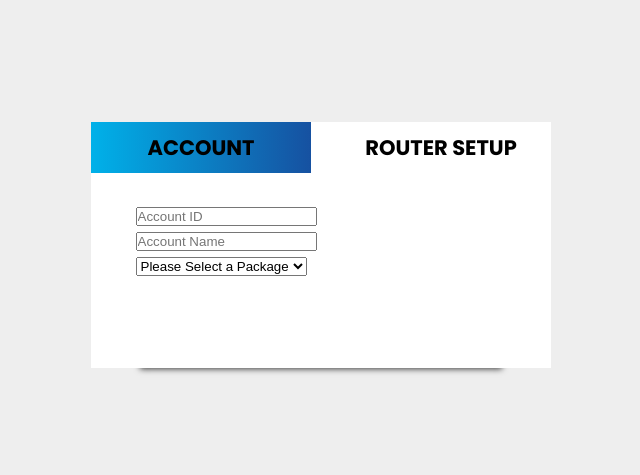
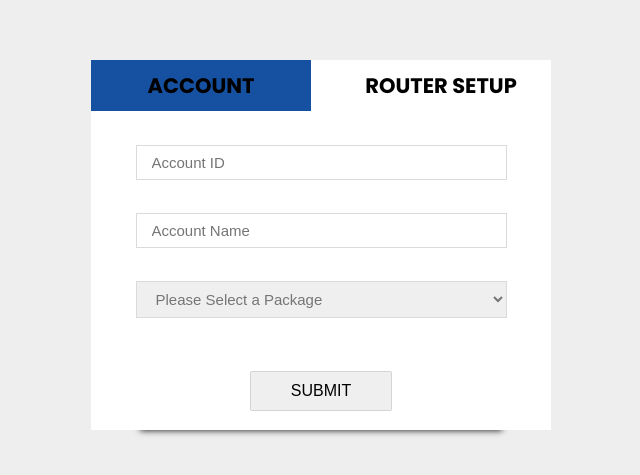
Before and after one commit to kendrickpeoples/TikTool-V4.0, a plain HTML site: page index.html in a window 1280 px wide. Shown: the part 155-630 px from the top of the page, without its empty margins (319-959 px from the left). Drawn offline with Linux system fonts and the light colour scheme.

Commit message:
added more form styling

```diff
--- a/assets/css/style.css
+++ b/assets/css/style.css
@@ -5,9 +5,9 @@
 	--neutral-3: hsl(235, 45%, 61%);
 	--neutral-4: hsl(236, 100%, 87%);
 
-	--main: #00b1e9;
+	--main: #1651a1;
 
-	--secondary: #1651a1;
+	--secondary: #00b1e9;
 }
 
 * {
@@ -50,7 +50,6 @@ body {
 
 .active-tab {
 	background: var(--main) !important;
-	background: linear-gradient(90deg, var(--main) 0%, var(--secondary) 100%) !important;
 }
 
 form {
@@ -58,3 +57,48 @@ form {
 	margin: 0 auto;
 	padding: 30px 10px;
 }
+
+form input,
+form select {
+	display: block;
+	width: 100%;
+	margin: 4px 0;
+	padding: 8px 15px;
+	font-size: 15px;
+	border: 1px solid #dadada;
+	outline: none;
+}
+
+select {
+	color: #757575;
+}
+
+form input:focus,
+form select:focus {
+	border-color: var(--main);
+	box-shadow: ;
+}
+
+.submit-section {
+	padding: 20px;
+}
+
+.submit-section button {
+	box-shadow: 0 0 1px #000;
+	border: none;
+	outline: none;
+	font-size: 16px;
+	text-transform: uppercase;
+	padding: 10px 40px;
+	display: block;
+	margin: 0 auto;
+}
+
+.submit-section button:hover {
+	background: var(--main);
+	cursor: pointer;
+}
+
+#form-2 {
+	display: none;
+}
--- a/index.html
+++ b/index.html
@@ -37,7 +37,21 @@
 				</select>
 			</form>
 
-			<form id="form-2"></form>
+			<form id="form-2">
+				<select name="router_selection" id="routerSelection">
+					<option value="" disabled selected>Please Select a Router</option>
+					<option value="hAP ax lite">hAP ax lite</option>
+					<option value="hAP ac3">hAP ac3</option>
+					<option value="RB2011">RB2011</option>
+					<option value="RB4011">RB4011</option>
+				</select>
+				<br />
+				<input type="text" />
+			</form>
+
+			<div class="submit-section">
+				<button type="button">Submit</button>
+			</div>
 		</section>
 	</body>
 </html>
```
